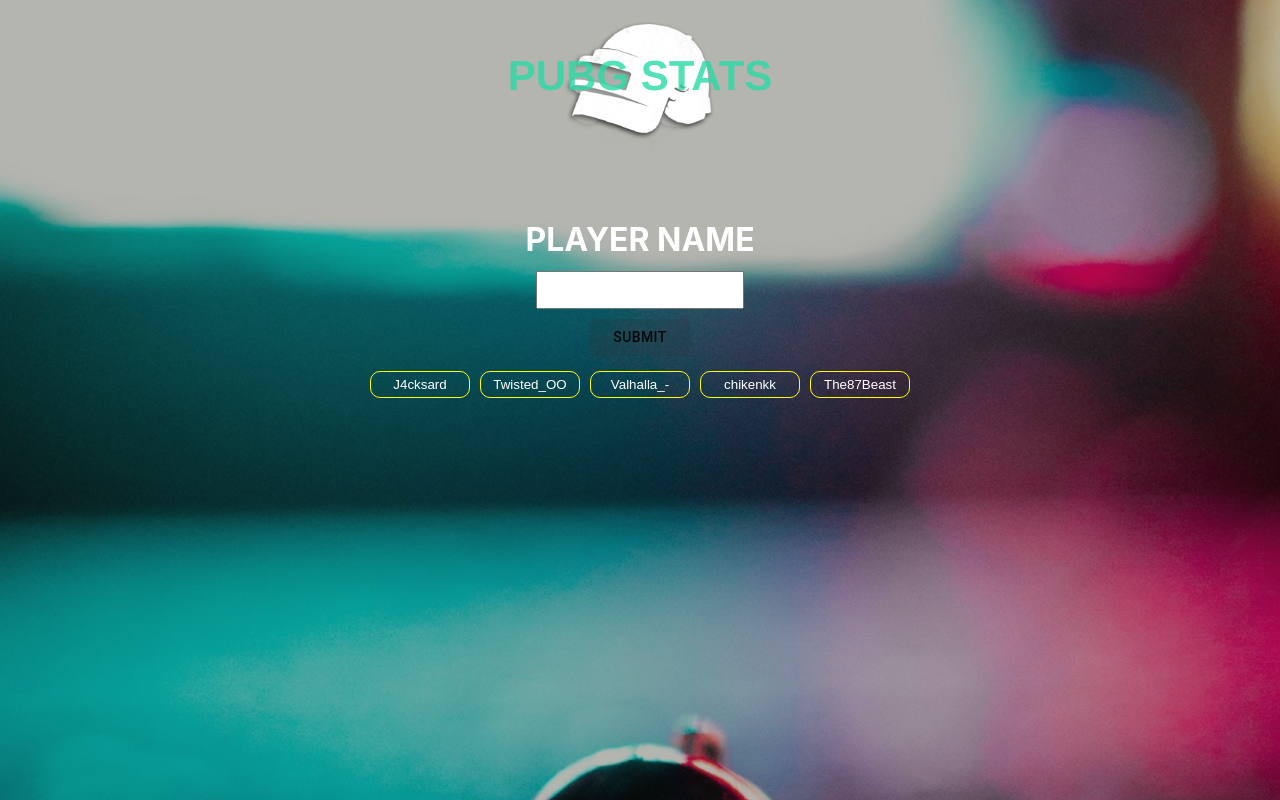
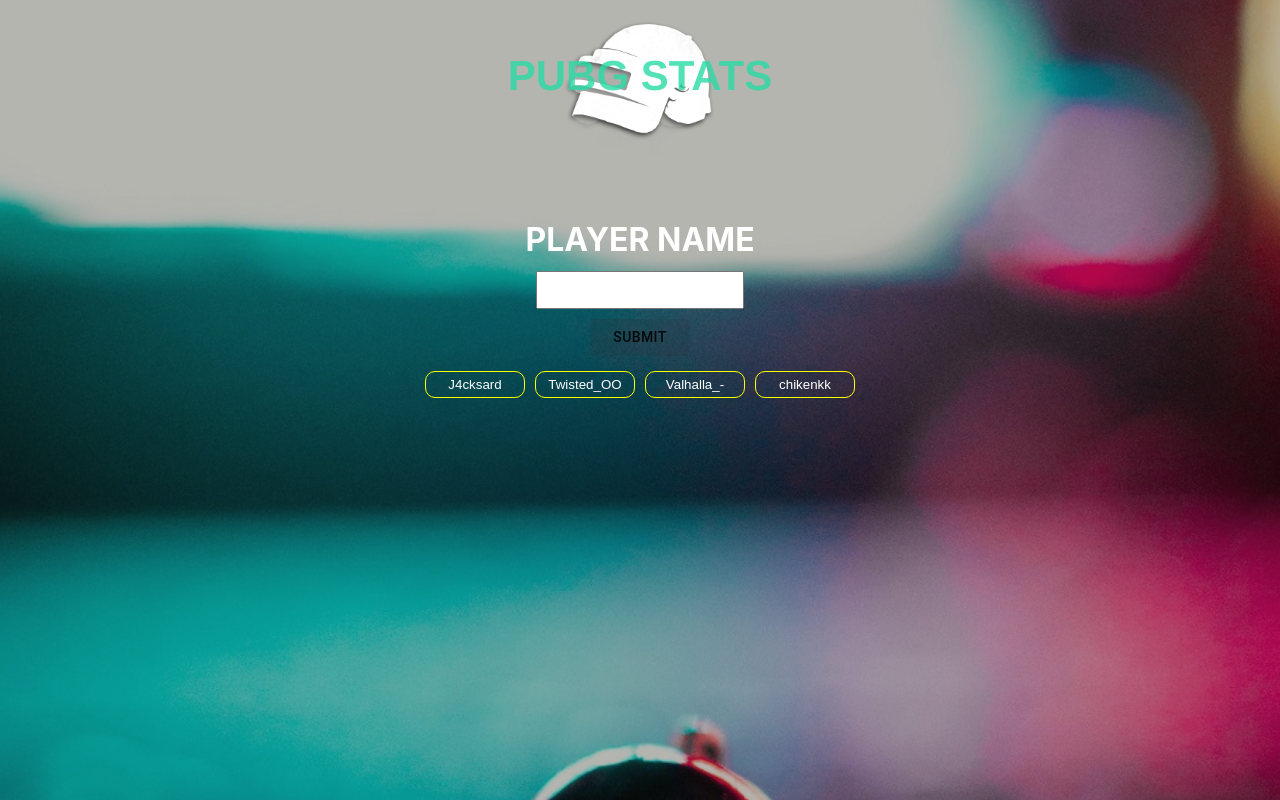
Before and after one commit to Jacksard/pubg-stats-app, a React (Create React App) app: page / in a window 1280 px wide. Shown: the top 800 px of the page. Built offline with nearby package versions, Linux system fonts and the light colour scheme.

Commit message:
remove player button

```diff
--- a/src/Components/Main/Main.js
+++ b/src/Components/Main/Main.js
@@ -157,9 +157,6 @@ class api extends Component {
           <button onClick={this.handleChange} value='chikenkk'>
             chikenkk
           </button>
-          <button onClick={this.handleChange} value='The87Beast'>
-            The87Beast
-          </button>
 
           {this.state.isError === true ? <h4>{this.state.msg}</h4> : null}
         </form>
--- a/src/api/actions.js
+++ b/src/api/actions.js
@@ -1,9 +1,9 @@
 export const urlSeasons = 'https://api.pubg.com/shards/steam/seasons';
 
 export const url = {
-  player: 'http://192.168.2.25:5000/api/pubg/player/',
+  player: 'https://shielded-beyond-95672.herokuapp.com/api/pubg/player/',
   match: 'http://api.pubg.com/shards/steam/matches/',
-  lifetime: 'http://192.168.2.25:5000/api/pubg/lifetime/'
+  lifetime: 'https://shielded-beyond-95672.herokuapp.com/api/pubg/lifetime/'
 };
 
 export const examplePlayerId = 'account.ae70c0ffc0db479ab5b464c25f702f48';
```
